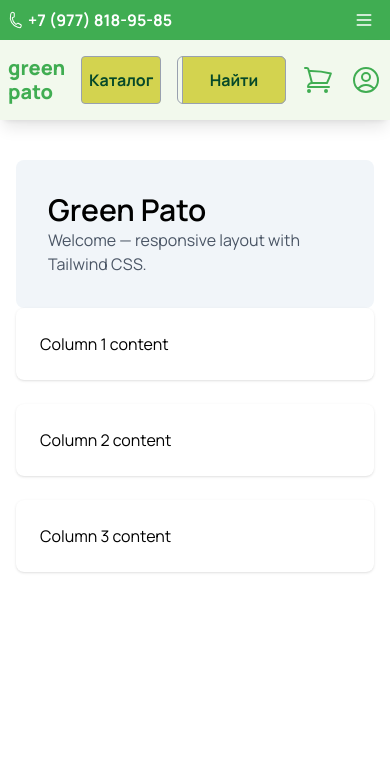
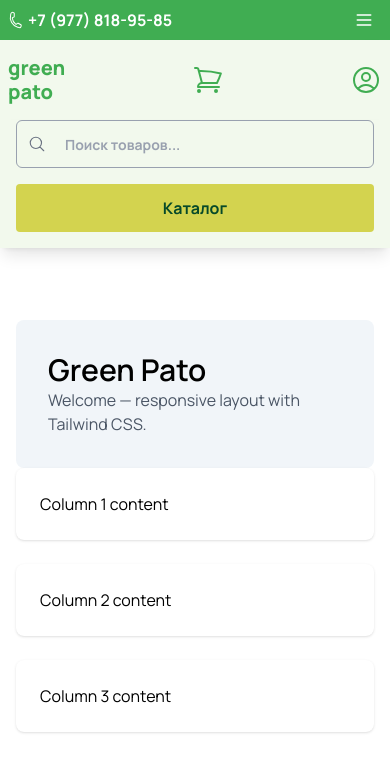
Before and after one commit to yuthala/gp-vps, a Next.js app: page / in a window 390 px wide. Shown: the top 772 px of the page. Built offline with nearby package versions, Linux system fonts and the light colour scheme; a web font is replaced by a local one.

Commit message:
responsive header

```diff
--- a/app/layout.tsx
+++ b/app/layout.tsx
@@ -28,7 +28,7 @@ export default function RootLayout({
     <html lang="ru">
       <body className={`${manrope.className} antialiased text-base font-normal`}>
         <Header />
-          <main className='pt-40 lg:pt-48'>
+          <main className='pt-80'>
             {children}
           </main>
         </body>
--- a/app/ui/header/header.tsx
+++ b/app/ui/header/header.tsx
@@ -61,12 +61,22 @@ export default function Header() {
           <div className="w-full max-w-7xl px-2 flex flex-wrap items-center justify-between">
             <div className="flex items-center justify-between gap-4 w-full">
              <GreenPatoLogo />
-             <Link href="/catalog" className="bg-(--accent) flex justify-center items-center rounded-sm border border-gray-400 text-foreground w-34 h-12">Каталог</Link>
-						 <Search placeholder="Поиск товаров..." />
+
+							{/* desktop */}
+						 <div className="hidden lg:flex lg:gap-4 w-1/2">
+						    <Link href="/catalog" className="bg-(--accent) flex justify-center items-center rounded-sm text-foreground w-34 h-12">Каталог</Link>
+								<Search placeholder="Поиск товаров..." />
+						 </div>
              <BottomHeaderLinks />
             </div>
           </div>
+
       </div>
+			{/* mobile */}
+			<div className="flex flex-col gap-4 lg:hidden w-full bg-(--light-main) px-4 pb-4 shadow-lg">
+				<Search placeholder="Поиск товаров..." />
+				<Link href="/catalog" className="bg-(--accent) flex justify-center items-center rounded-sm text-foreground w-full h-12">Каталог</Link>
+			</div>
 </header>
     );
 }
--- a/app/ui/search.tsx
+++ b/app/ui/search.tsx
@@ -4,13 +4,13 @@ import Link from 'next/link';
 
 export default function Search({ placeholder }: { placeholder: string }) {
   return (
-    <div className="relative flex items-center justify-center w-1/2">
+    <div className="relative flex items-center justify-center w-full">
       <input
         className="peer w-full rounded-md border border-gray-400 text-sm placeholder:text-gray-400 h-12 placeholder:pl-12"
         placeholder={placeholder}
       />
       <MagnifyingGlassIcon className="absolute left-3 top-1/2 h-4.5 w-4.5 -translate-y-1/2 text-gray-500 peer-focus:text-gray-900" />
-			<Link href="/user-account" className="absolute right-0 top-1/2 -translate-y-1/2 flex shrink-0 items-center justify-center bg-(--accent) text-foreground w-26 py-4 px-6 h-12 rounded-[0_6px_6px_0] border-x border-t border-b border-gray-400 ">Найти</Link>
+         <Link href="/user-account" className="absolute right-0 top-1/2 -translate-y-1/2 hidden xl:flex shrink-0 items-center justify-center bg-(--accent) text-foreground w-26 py-4 px-6 h-12 rounded-[0_6px_6px_0] border-x border-t border-b border-gray-400 ">Найти</Link>
     </div>
   );
 }
```
